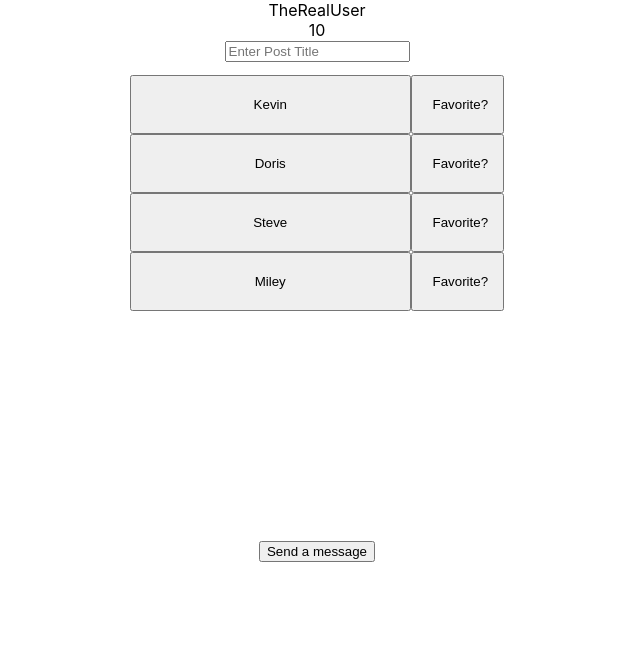
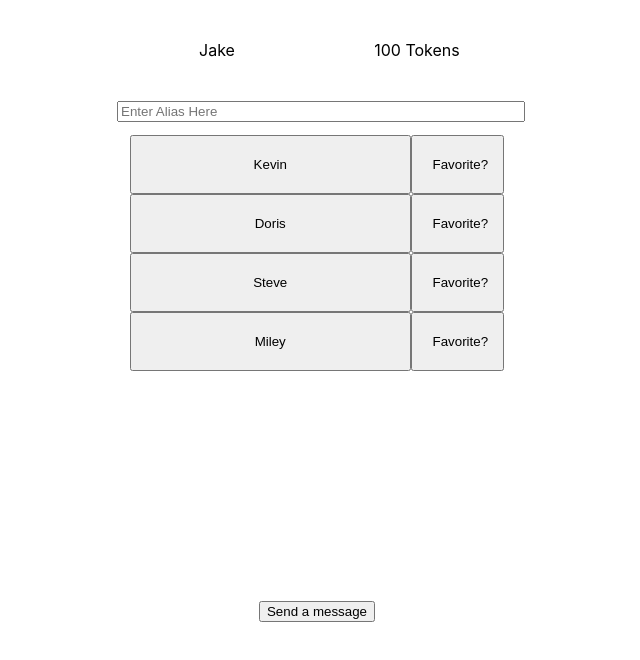
Before and after one commit to CharlotteW923/good-neighbor-tokens, a React (Create React App) app in the folder good-neighbor-tokens/: page / in a window 1280 px wide. Shown: the top 660 px of the page, without its empty margins (323-963 px from the left). Built offline with nearby package versions, Linux system fonts and the light colour scheme.

Commit message:
adding some css

```diff
--- a/good-neighbor-tokens/src/SearchFeature.js
+++ b/good-neighbor-tokens/src/SearchFeature.js
@@ -16,8 +16,8 @@ function SearchFeature(){
       }
 
       return <div className="SearchFeature">
-        <div className="SearchField">
-        <input placeholder="Enter Post Title" onChange={event => setQuery(event.target.value)} />
+        <div className="AliasSearch">
+        <input className="AliasSearchField" placeholder="Enter Alias Here" onChange={event => setQuery(event.target.value)} />
         {
           employeeData.filter(data => {
             if (query === '') {
--- a/good-neighbor-tokens/src/YourProfile.js
+++ b/good-neighbor-tokens/src/YourProfile.js
@@ -1,46 +1,16 @@
 import React from "react";
 import {profile} from "./data/userData.js"
-
-
-
-// class YourProfile extends React.Component{
-
-//     constructor(props) {
-//         super(props);
-//       }
-
-
-//     render(){
-//         return <div className="App">
-//             <div>
-//                 {this.props.name}
-//             </div>
-//             <div>
-//                 {this.props.tokenCount}
-//             </div>
-//         </div>;
-//     }
-// }
-
-
-
-
-
-
-
-
-
-
+import "./style/YourProfile.css";
 
 function YourProfile() {
 
   return (
-    <div className="App">
+    <div className="YourProfile">
       <div className="profileInfo">
-        {profile.username}
+      <div id="username">{profile.username}</div>
       </div>
       <div className="profileInfo">
-        {profile.tokenCount}
+      <div id="tokenCount">{profile.tokenCount} Tokens</div>
       </div>
 
     </div>
--- a/good-neighbor-tokens/src/data/userData.js
+++ b/good-neighbor-tokens/src/data/userData.js
@@ -1,4 +1,4 @@
 export var profile = {
-    "username":"TheRealUser",
-    "tokenCount":10
+    "username":"Jake",
+    "tokenCount":100
 }
--- a/good-neighbor-tokens/src/style/SearchFeature.css
+++ b/good-neighbor-tokens/src/style/SearchFeature.css
@@ -22,3 +22,8 @@
     border: 3px solid #fff;
     padding: 10px;
 }
+
+.AliasSearchField{
+
+    width: 400px;
+}
--- /dev/null
+++ b/good-neighbor-tokens/src/style/YourProfile.css
@@ -0,0 +1,19 @@
+#username{
+    width: 50%;
+    float: left;
+    padding: auto;
+    padding-top: 10%;
+}
+
+#tokenCount{
+    width: 50%;
+    float: left;
+    padding: auto;
+    padding-top: 10%;
+}
+
+.YourProfile{
+    height:100px;
+    width: 400px;
+    margin: auto;
+}
```
